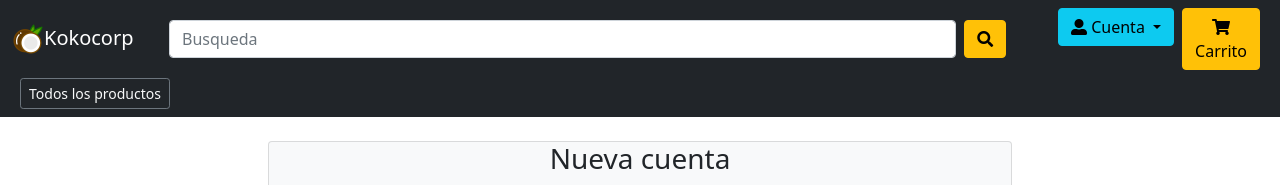
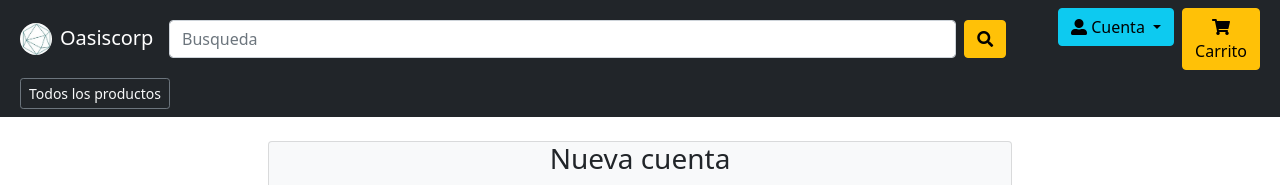
Before and after one commit to Carlos1408/Oasiscorp, a Django app: template kokocorp/user/templates/signup.html in a window 1280 px wide. Shown: the top 185 px of the page. Run offline with Django 3.2, Linux system fonts and the light colour scheme; the template is opened without the code that fills it, so the values that code supplies are empty.

```diff
--- a/kokocorp/catalogue/templates/catalogue.html
+++ b/kokocorp/catalogue/templates/catalogue.html
@@ -7,7 +7,7 @@
 
         <div class="col-12 col-sm-6 col-md-4 col-lg-3 py-2">
             <div class="card text-center bg-light">
-                <a href="{% url 'product' product.id %}" style="height: 300px; width: 300px;">
+                <a href="{% url 'product' product.id %}" style="height: 300px">
                     <img class="card-img-top img-thumbnail" height="250" width="100%" src="{{product.image.url}}"
                         alt="Imagen de {{product.name}}">
                 </a>
--- a/kokocorp/kokocorp_main/templates/base.html
+++ b/kokocorp/kokocorp_main/templates/base.html
@@ -22,9 +22,9 @@
         <div class="container-fluid">
             <div class="col-md-1">
                 <a class="navbar-brand d-flex" href="{% url 'home' %}">
-                    <img src="{% static '/img/logo.png' %}" alt="" width="40" height="32"
+                    <img class="rounded-circle mx-2" src="{% static '/img/logo2.jpg' %}" alt="" width="40" height="32"
                         class="d-inline-block align-text-top">
-                    Kokocorp
+                    Oasiscorp
                 </a>
             </div>
             <div class="col-12 col-sm-10 col-md-6 col-lg-8">
--- a/kokocorp/user/models/user.py
+++ b/kokocorp/user/models/user.py
@@ -10,7 +10,7 @@ class UserManager(BaseUserManager):
                 birth_date = birth_date,
                 phone = phone,
                 address = address,
-                email = email,
+                email = self.normalize_email(email),
                 )
         user.set_password(password)
         user.save()
```
Also changed, not shown: kokocorp/kokocorp_main/static/img/logo2.jpg (added).
